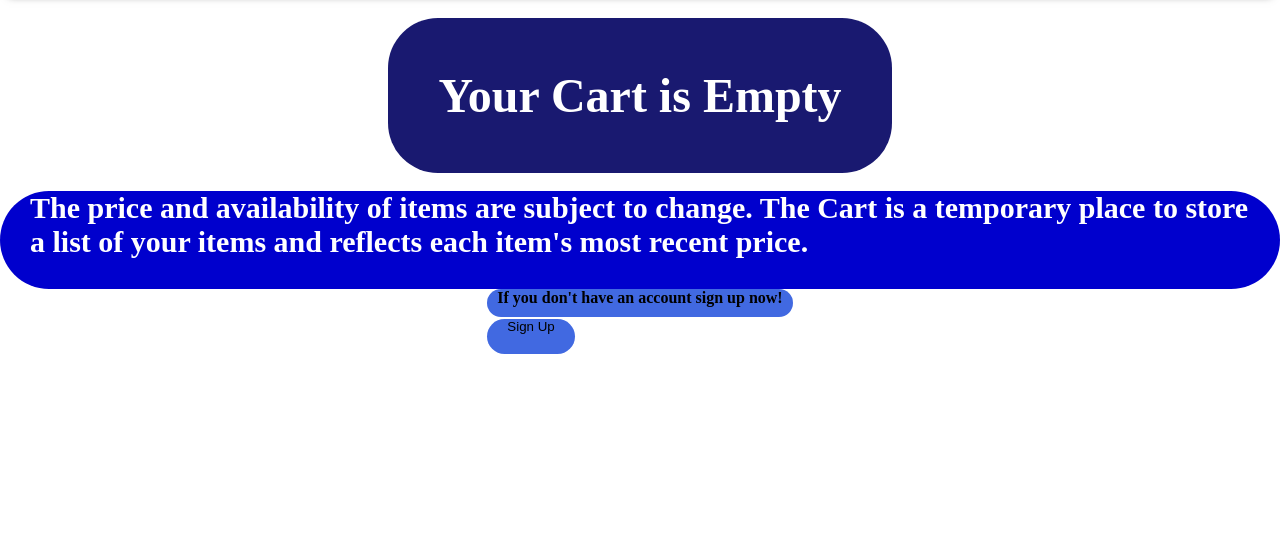
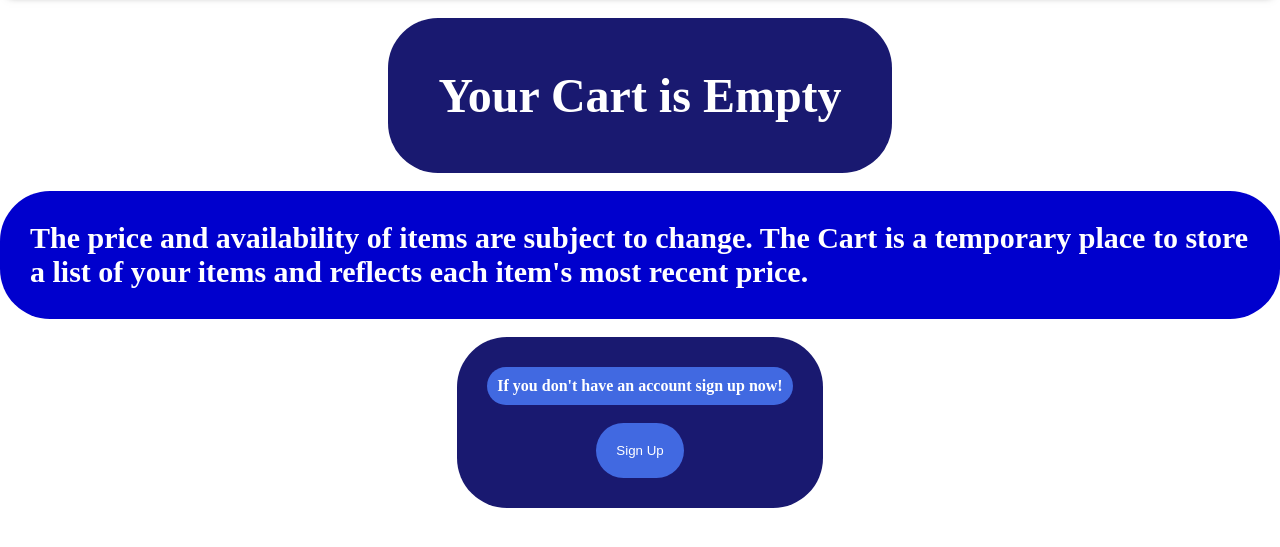
Before and after one commit to Thilinidemel/Group23, a PHP site: page /cart.php in a window 1280 px wide. Shown: the part 100-647 px from the top of the page. Run offline with PHP 8.4, Linux system fonts and the light colour scheme; the visitor is signed in with stand-in values (Sample User, id 1).

Commit message:
cart css html php

```diff
--- a/cart.php
+++ b/cart.php
@@ -67,10 +67,16 @@ if (isset($_SESSION['ID']) && isset($_SESSION['User'])) {
       <div class="cart_message">
         <h3 class="message">The price and availability of items are subject to change. The Cart is a temporary place to store a list of your items and reflects each item's most recent price.</h3>
       </div>
+      <br>
+      <div class="signin_option">
       <div class="signin">
         <h4 class="sign">If you don't have an account sign up now!</h4>
+      </div>
+      <br>
+      <div>
         <button class="button" type="button" name="button">Sign Up</button>
       </div>
+    </div>
     </div>
   </body>
 </html>
--- a/stylec.css
+++ b/stylec.css
@@ -180,7 +180,6 @@
   border: none;
   border-radius: 50px;
   padding: 30px 30px;
-  padding-top: 0px;
 }
 
 .message{
@@ -193,13 +192,24 @@
   border:none;
   border-radius: 50px;
   padding: 20px 20px;
-  padding-top: 0px;
+  color: white;;
 }
 
 .sign{
+  color: white;
   background-color: #4169E1;
   border:none;
   border-radius: 50px;
   padding: 10px 10px;
-  padding-top: 0px;
 }
+
+.signin_option{
+  display: flex;
+  flex-direction: column;
+  justify-content: center;
+  align-items: center;
+  background-color: #191970;
+  padding: 30px 30px;
+  border: none;
+  border-radius: 50px;
+}
```
